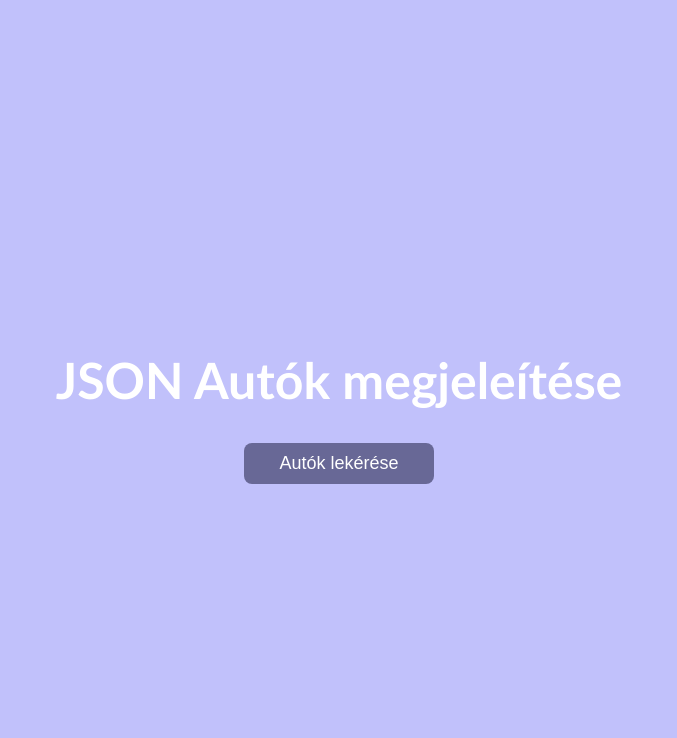
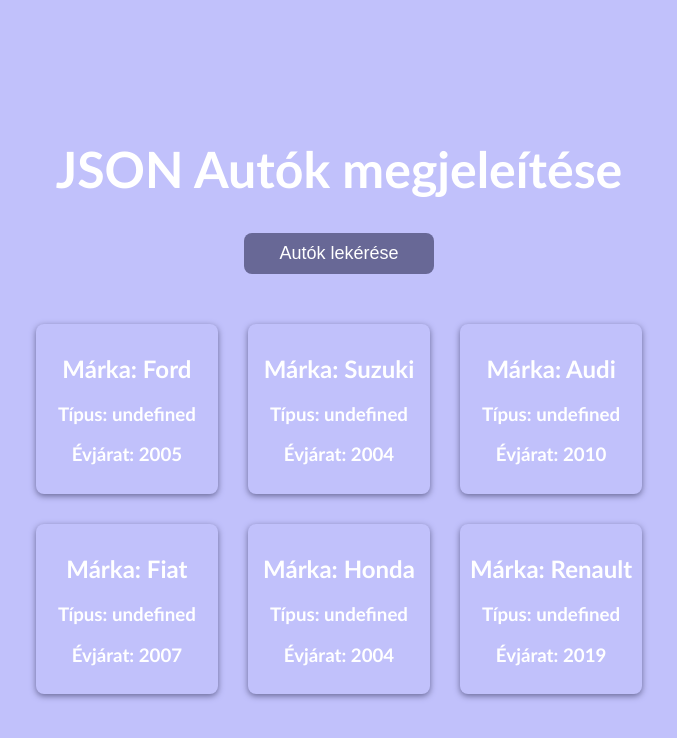
Before and after one commit to baksabea/git-0114-project-cars, a plain HTML site: page index.html in a window 1280 px wide. Both pictures are taken after a click on the button "Autók lekérése". Shown: the whole page, without its empty margins (301-978 px from the left). Drawn offline with Linux system fonts and the light colour scheme.

Commit message:
app.js fájl kész.Autók aszinkron lekérése megtörtént.

```diff
--- a/app.js
+++ b/app.js
@@ -0,0 +1,21 @@
+const btn = document.getElementById("btn");
+const result = document.querySelector(".result");
+btn.addEventListener("click", async () => {
+    const res = await fetch("cars.json");
+    const data = await res.json();
+    console.log(data);
+
+    let output = "";
+    data.map(car => {
+
+        output += `<div class="car">
+        <h2>Márka: ${car.Márka}</h2>
+        <h3>Típus: ${car.Típus}</h3>
+        <h3>Évjárat: ${car.Évjárat}</h3>
+
+                </div>
+        `;
+    })
+result.innerHTML = output;
+
+})
--- a/index.html
+++ b/index.html
@@ -12,8 +12,8 @@
         <h1>JSON Autók megjeleítése</h1>
         <button id="btn">Autók lekérése</button>
 
-        <div class="resault"></div>
+        <div class="result"></div>
     </div>
-
+    <script src="app.js"></script>
 </body>
 </html>
```
